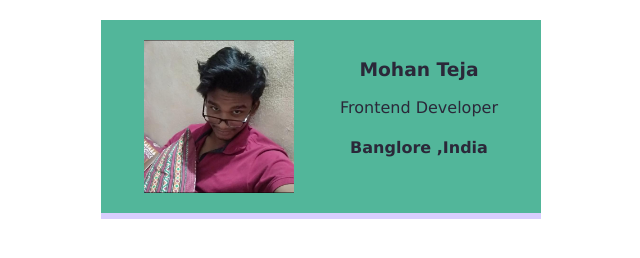
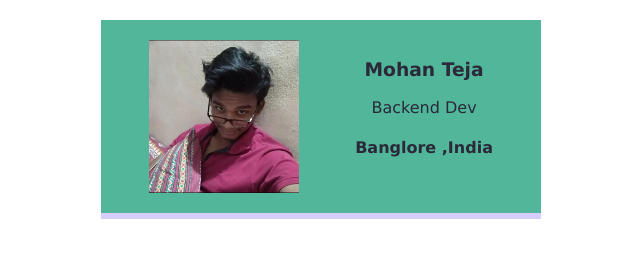
Before and after one commit to tejacommons/Card, a website built with Vite: page card/index.html in a window 1280 px wide. Shown: the whole page, without its empty margins (319-959 px from the left). Built offline with nearby package versions, Linux system fonts and the light colour scheme.

Commit message:
Changed text from Backend-Developer to Backend-Dev

```diff
--- a/card/index.html
+++ b/card/index.html
@@ -7,7 +7,7 @@
             <img class="avatar" src="images/Teja.jpg">
             <div >
                 <h3>Mohan Teja</h3>
-                <p>Frontend Developer</p>
+                <p>Backend Dev</p>
                 <h4>Banglore ,India</h4>
             </div>
         </div>
```
